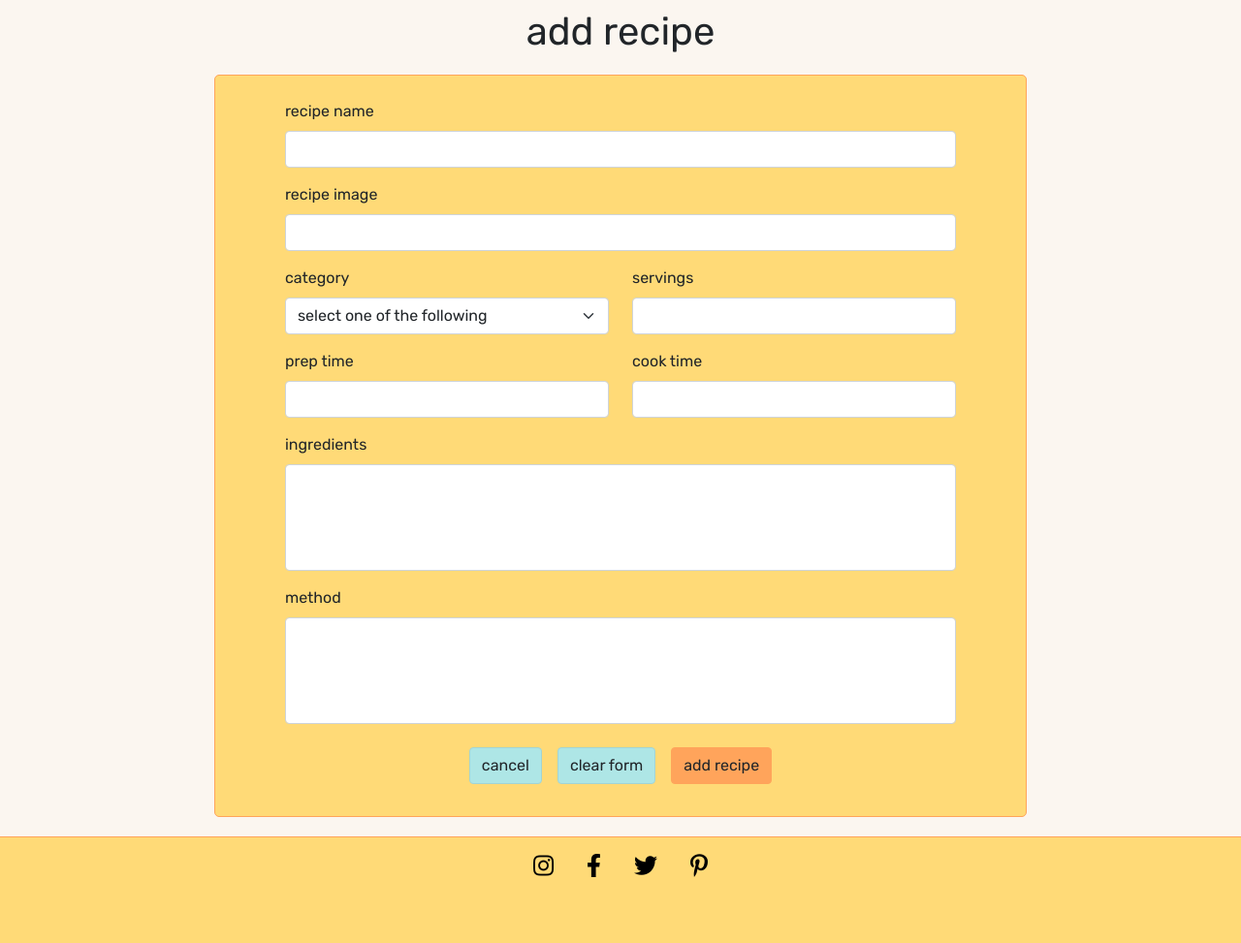
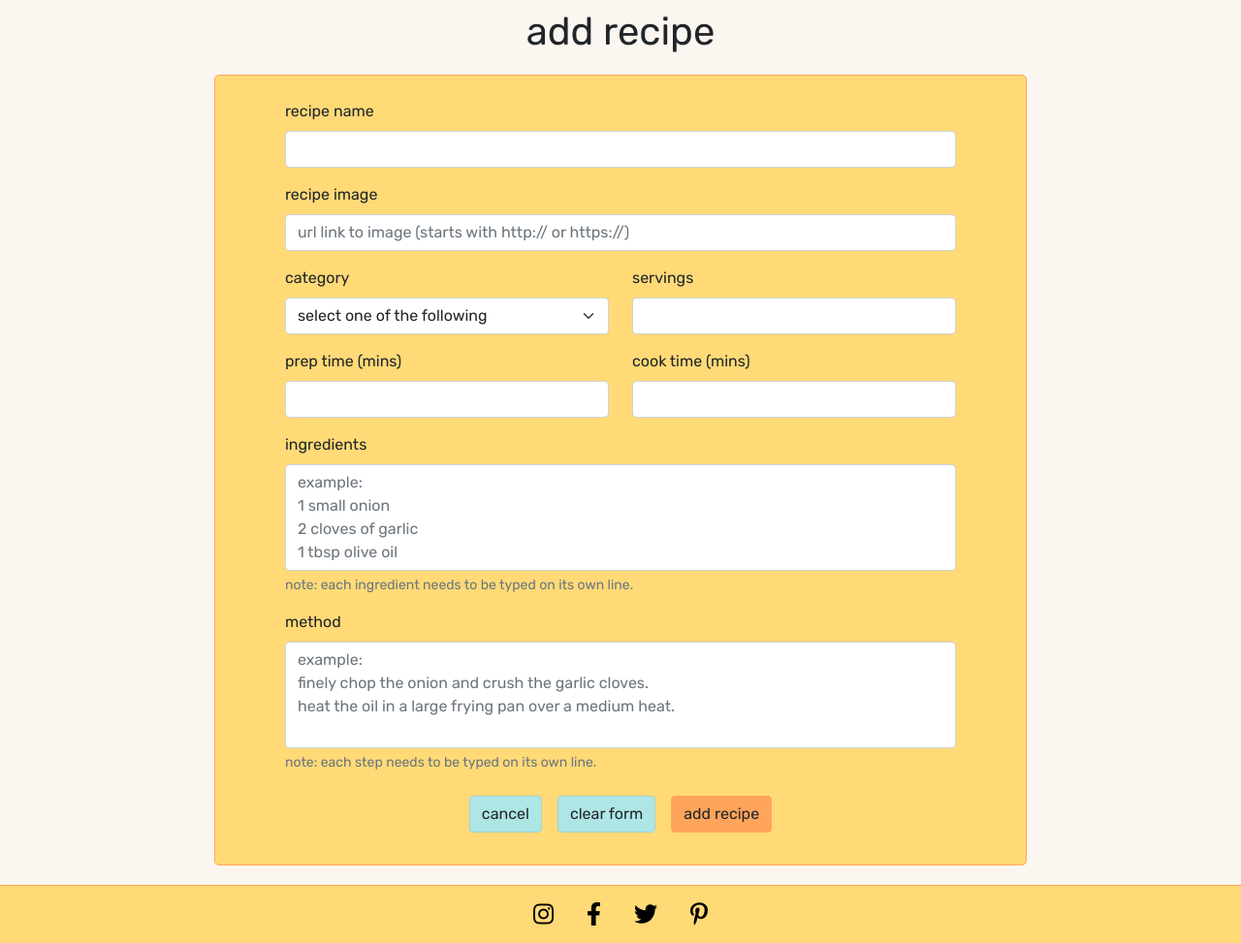
Before and after one commit to mitchdavenport88/family-feasts, a Flask app: page /add_recipe in a window 1280 px wide. Shown: the part 75-1048 px from the top of the page at 97% size. Before the commit the page ends 980 px from the top, so only its background shows below. Run offline with Flask 2, Linux system fonts and the light colour scheme; data that the repository does not hold is empty; some libraries are stand-ins or nearby versions.

Commit message:
Validate add and edit recipe forms

```diff
--- a/templates/add_recipe.html
+++ b/templates/add_recipe.html
@@ -6,22 +6,29 @@
     <section class="container-fluid">
         <form class="col-12 col-md-8 offset-md-2 my-form" method="POST" action="{{ url_for('add_recipe') }}">
             <div class="row">
+                <!-- recipe name -->
                 <div class="col-10 offset-1">
                     <div class="mb-3">
                         <label for="recipe_name" class="form-label">recipe name</label>
-                    <input type="text" id="recipe_name" name="recipe_name" class="form-control" placeholder="" required>
+                        <input type="text" id="recipe_name" name="recipe_name" class="form-control"
+                            pattern="[A-Za-z\d\s\-,'&]{1,30}" required
+                            title="Recipe's can be no longer then 30 characters long. Name's can contain the special characters of -,'& only.">
                     </div>
                 </div>
             </div>
             <div class="row">
+                <!-- recipe image (url) -->
                 <div class="col-10 offset-1">
                     <div class="mb-3">
                         <label for="recipe_image" class="form-label">recipe image</label>
-                    <input type="url" id="recipe_image" name="recipe_image" class="form-control" placeholder="">
+                        <input type="url" id="recipe_image" name="recipe_image" class="form-control"
+                        placeholder="url link to image (starts with http:// or https://)"
+                        title="Must start with http:// or https://">
                     </div>
                 </div>
             </div>
             <div class="row">
+                <!-- category (dropdown) -->
                 <div class="col-5 offset-1">
                     <div class="mb-3">
                         <label for="category_name" class="form-label">category</label>
@@ -33,43 +40,58 @@
                         </select>
                     </div>
                 </div>
+                <!-- servings (number) -->
                 <div class="col-5">
                     <div class="mb-3">
                         <label for="servings" class="form-label">servings</label>
-                    <input type="number" id="servings" name="servings" class="form-control" placeholder="" min="1" required>
+                        <input type="number" id="servings" name="servings" class="form-control"
+                            required min="1" max="100" title="Value must be between 1-100.">
                     </div>
                 </div>
             </div>
             <div class="row">
+                <!-- prep time (number) -->
                 <div class="col-5 offset-1">
                     <div class="mb-3">
-                    <label for="prep_time" class="form-label">prep time</label>
-                    <input type="number" id="prep_time" name="prep_time" class="form-control" placeholder="" min="1" required>
+                        <label for="prep_time" class="form-label">prep time (mins)</label>
+                        <input type="number" id="prep_time" name="prep_time" class="form-control"
+                            required min="1" max="999" title="Value must be between 1-999.">
                     </div>
                 </div>
+                <!-- cooking time (number) -->
                 <div class="col-5">
                     <div class="mb-3">
-                    <label for="cook_time" class="form-label">cook time</label>
-                    <input type="number" id="cook_time" name="cook_time" class="form-control" placeholder="" min="1" required>
+                        <label for="cook_time" class="form-label">cook time (mins)</label>
+                        <input type="number" id="cook_time" name="cook_time" class="form-control"
+                            required min="1" max="999" title="Value must be between 1-999.">
                     </div>
                 </div>
             </div>
             <div class="row">
+                <!-- ingredients (list) -->
                 <div class="col-10 offset-1">
                     <div class="mb-3">
                         <label for="ingredients" class="form-label">ingredients</label>
-                    <textarea class="form-control my-textarea" id="ingredients" name="ingredients"></textarea>
+                        <textarea class="form-control my-textarea" id="ingredients" name="ingredients"
+                            placeholder="example: &#10;1 small onion &#10;2 cloves of garlic &#10;1 tbsp olive oil"
+                            required title="Type your ingredients in here."></textarea>
+                        <div class="form-text">note: each ingredient needs to be typed on its own line.</div>
                     </div>
                 </div>
             </div>
             <div class="row">
+                <!-- method (list) -->
                 <div class="col-10 offset-1">
                     <div class="mb-3">
                         <label for="recipe_steps" class="form-label">method</label>
-                    <textarea class="form-control my-textarea" id="recipe_steps" name="recipe_steps"></textarea>
+                        <textarea class="form-control my-textarea" id="recipe_steps" name="recipe_steps"
+                            placeholder="example: &#10;finely chop the onion and crush the garlic cloves. &#10;heat the oil in a large frying pan over a medium heat."
+                            required title="Write the steps of how to make your recipe here."></textarea>
+                        <div class="form-text">note: each step needs to be typed on its own line.</div>
                     </div>
                 </div>
             </div>
+            <!-- buttons -->
             <div class="d-flex justify-content-center">
                 <a href="{{ url_for('recipes') }}" class="btn my-clear-btn m-2">
                     cancel
@@ -80,10 +102,4 @@
         </form>
     </section>
 
-
-
-
-
-
-
 {% endblock %}
--- a/templates/login.html
+++ b/templates/login.html
@@ -11,7 +11,7 @@
                     <div class="mb-3">
                         <label for="username" class="form-label">username</label>
                         <input type="text" id="username" name="username" class="form-control" required
-                            title="username must match the username given during registration.">
+                            title="Username must match the username given during registration.">
                     </div>
                 </div>
             </div>
@@ -21,7 +21,7 @@
                     <div class="mb-3">
                         <label for="password" class="form-label">password</label>
                         <input type="password" id="password" name="password" class="form-control" required
-                            title="password must match the password given during registration.">
+                            title="Password must match the password given during registration.">
                     </div>
                 </div>
             </div>
--- a/templates/register.html
+++ b/templates/register.html
@@ -12,7 +12,7 @@
                         <label for="username" class="form-label">username</label>
                         <input type="text" id="username" name="username" class="form-control"
                             pattern="[A-Za-z0-9]{5,}" required
-                            title="username must be at least 5 characters long and can contain letters and numbers only - no spaces or special characters.">
+                            title="Username must be at least 5 characters long and can contain letters and numbers only - no spaces or special characters.">
                     </div>
                 </div>
             </div>
@@ -24,7 +24,7 @@
                         <label for="password" class="form-label">password</label>
                         <input type="password" id="password" name="password" class="form-control"
                             pattern="(?=.*[@$!%*#?&])[A-Za-z\d@$!%*#?&]{5,}" required
-                            title="passwords must be at least 5 characters long. they can contain any letter, number and must contain one or more of the following characters - @$!%*#?&">
+                            title="Passwords must be at least 5 characters long. They can contain any letter, number and must contain one or more of the following characters - @$!%*#?&">
                     </div>
                 </div>
             </div>
@@ -34,7 +34,7 @@
                     <div class="mb-3">
                         <label for="confirm-password" class="form-label">confirm password</label>
                         <input type="password" id="confirm-password" name="confirm-password" class="form-control"
-                            required title="this password must match the password previously given.">
+                            required title="This password must match the password previously given.">
                     </div>
                 </div>
             </div>
```
Also changed, not shown: templates/edit_recipe.html (+31 -19 lines). Lines whose indentation alone changed are shown as unchanged.
